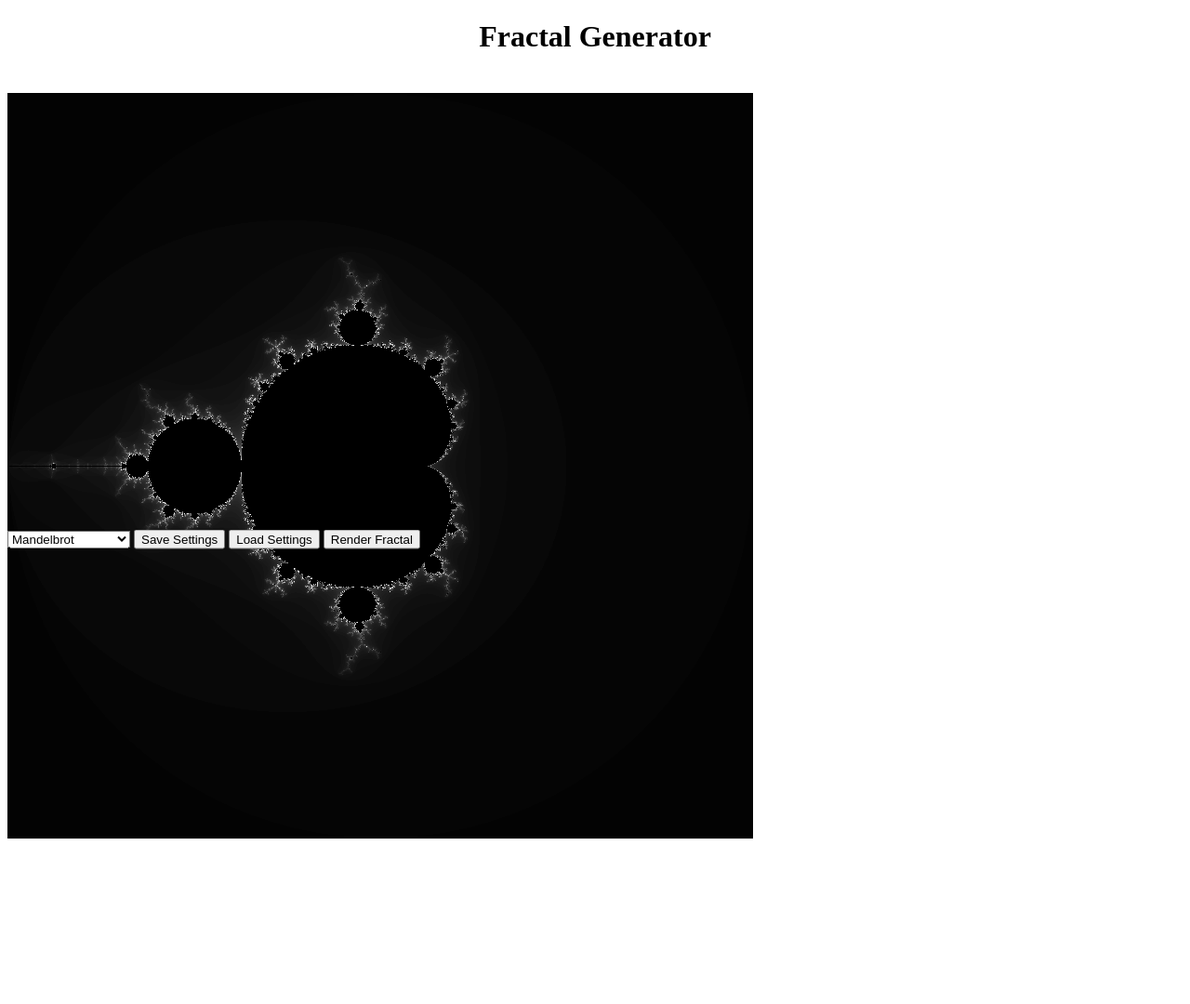
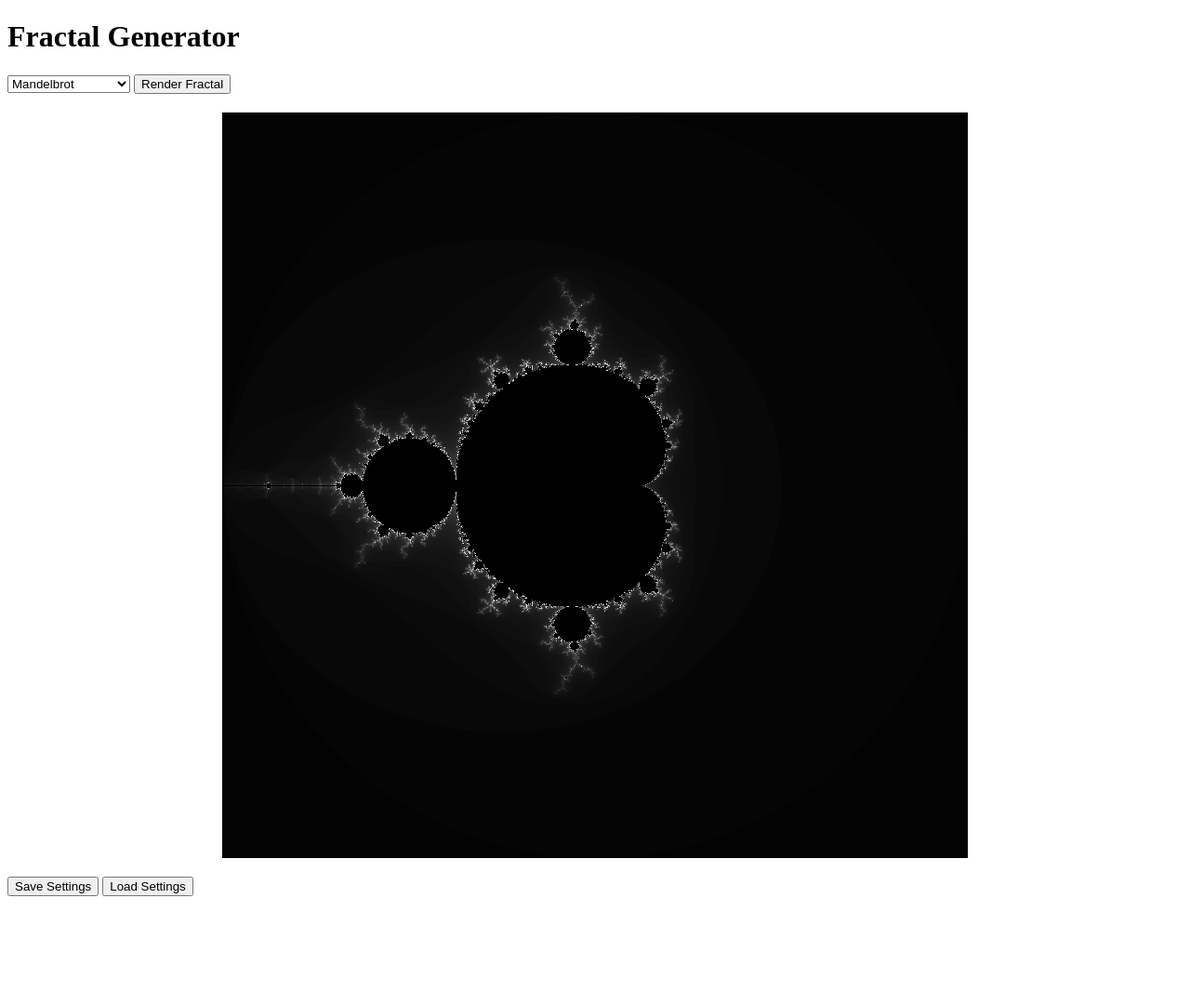
Before and after one commit to JohnReeves/Fractal-Generator-App, a Flask app: page / in a window 1280 px wide. Shown: the whole page at 93% size. After the commit the page ends 964 px from the top, so only its background shows below. Run offline with Flask 3, Linux system fonts and the light colour scheme.

Commit message:
Update index.html

```diff
--- a/templates/index.html
+++ b/templates/index.html
@@ -4,27 +4,35 @@
     <meta charset="UTF-8">
     <meta name="viewport" content="width=device-width, initial-scale=1.0">
     <title>Fractal Generator</title>
+    <link href="https://fonts.googleapis.com/css2?family=Roboto:wght@400;500;700&display=swap" rel="stylesheet">
     <link rel="stylesheet" href="/static/style.css">
 </head>
 <body>
-    <h1 style="text-align: center;">Fractal Generator</h1>
 
-    <div class="container">
-        <div class="vertical-center">
+    <div class="card">
+        <h1>Fractal Generator</h1>
+
+        <!-- Choose your favourite fractal -->
         <select id="fractalType">
             <option value="mandelbrot">Mandelbrot</option>
             <option value="julia">Julia</option>
             <option value="sierpinski">Sierpiński Triangle</option>
             <option value="koch">Koch Snowflake</option>
         </select>
+        <button id="renderButton">Render Fractal</button>
 
+        <!-- Render the output on an HTML5 canvas -->
+        <canvas id="fractalCanvas" width="800" height="800"></canvas>
+
+        <!-- Save your favourites for next time -->
+        <div id="saveLoadContainer">
             <button id="saveSettings">Save Settings</button>
             <button id="loadSettings">Load Settings</button>
+        </div>
 
-            <button id="renderButton">Render Fractal</button>
+        <div id="parameterInputs">
+            <!-- Dynamically generated inputs will appear here -->
         </div>
-        <div id="parameters"></div>
-        <canvas id="fractalCanvas" width="800" height="800"></canvas>
     </div>
 
     <script src="/static/fractal.js"></script>
```
Lines whose indentation alone changed are shown as unchanged.
